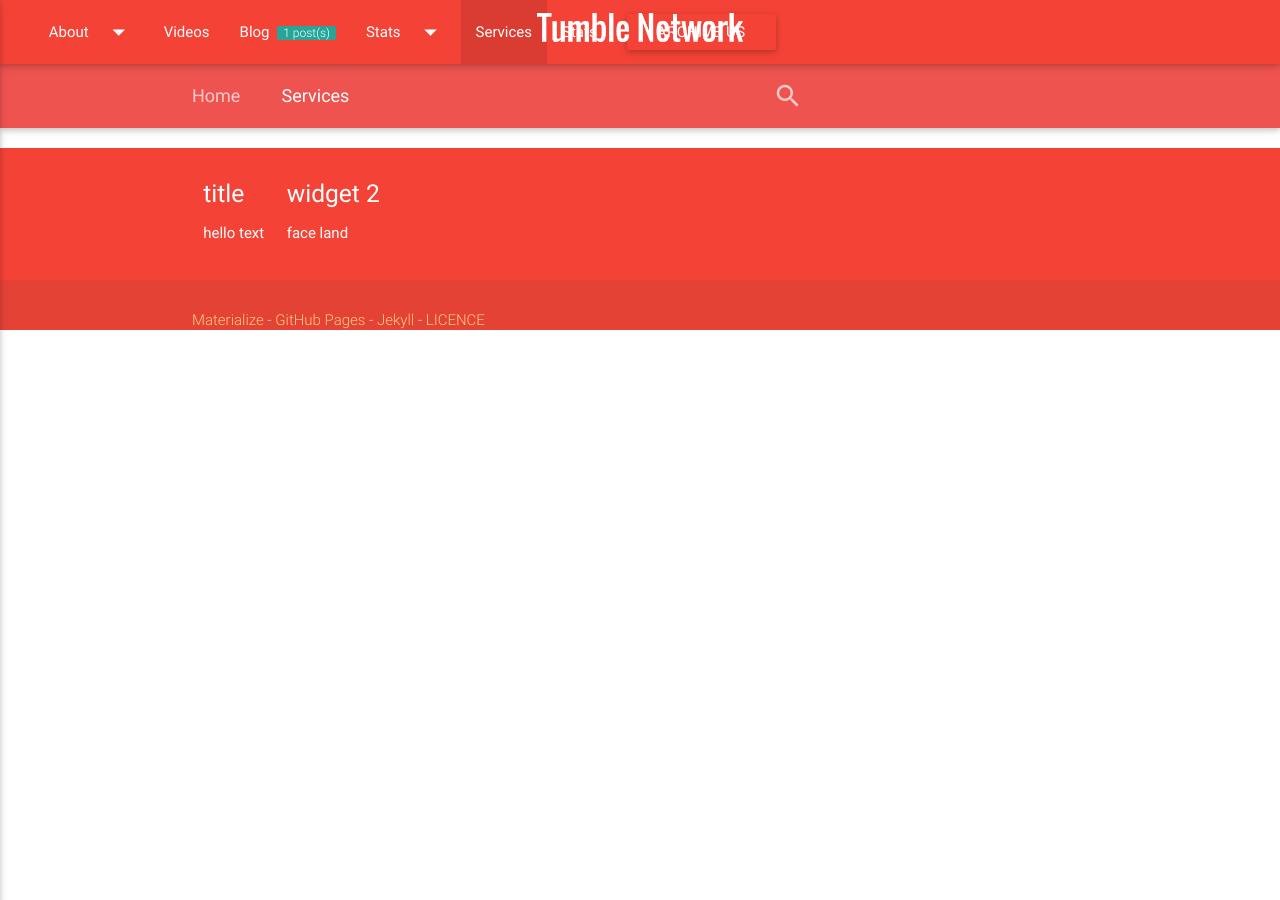
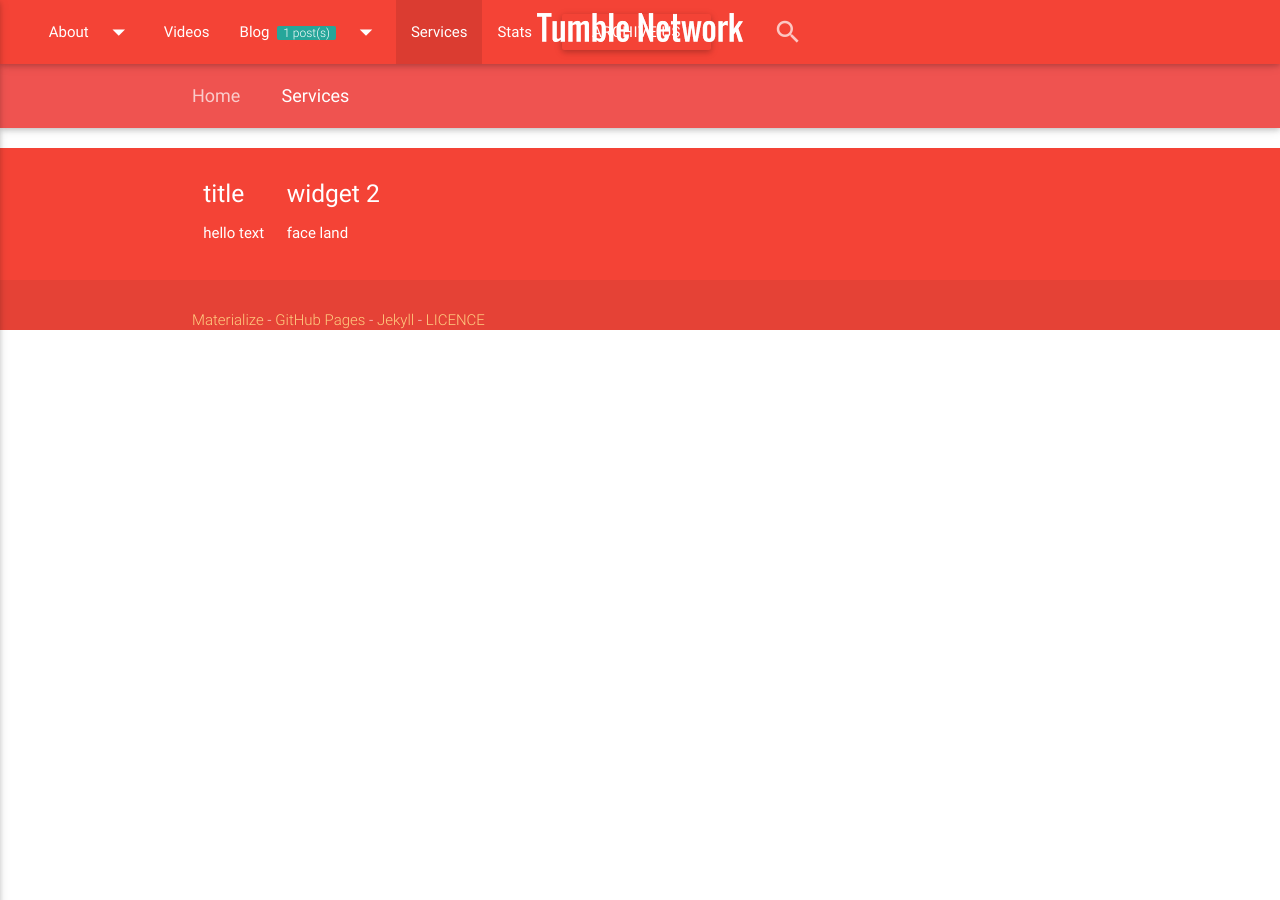
Before and after one commit to tumblenet/www.tumblenet.ga, a Jekyll site: the page built from services.html, in a window 1280 px wide. Built offline with Jekyll 4.4.1, drawn with Linux system fonts in a browser that asks for light colours; nearby versions of some CDN libraries; comment, search, counter and statistics services are not loaded.

Commit message:
Update nav.yml

```diff
--- a/_data/nav.yml
+++ b/_data/nav.yml
@@ -8,7 +8,6 @@
   href: /videos/
 - title: Blog
   href: /blog/
-- title: Stats
   dropdown:
   - title: Tags
     href: /blog/tags/
```
